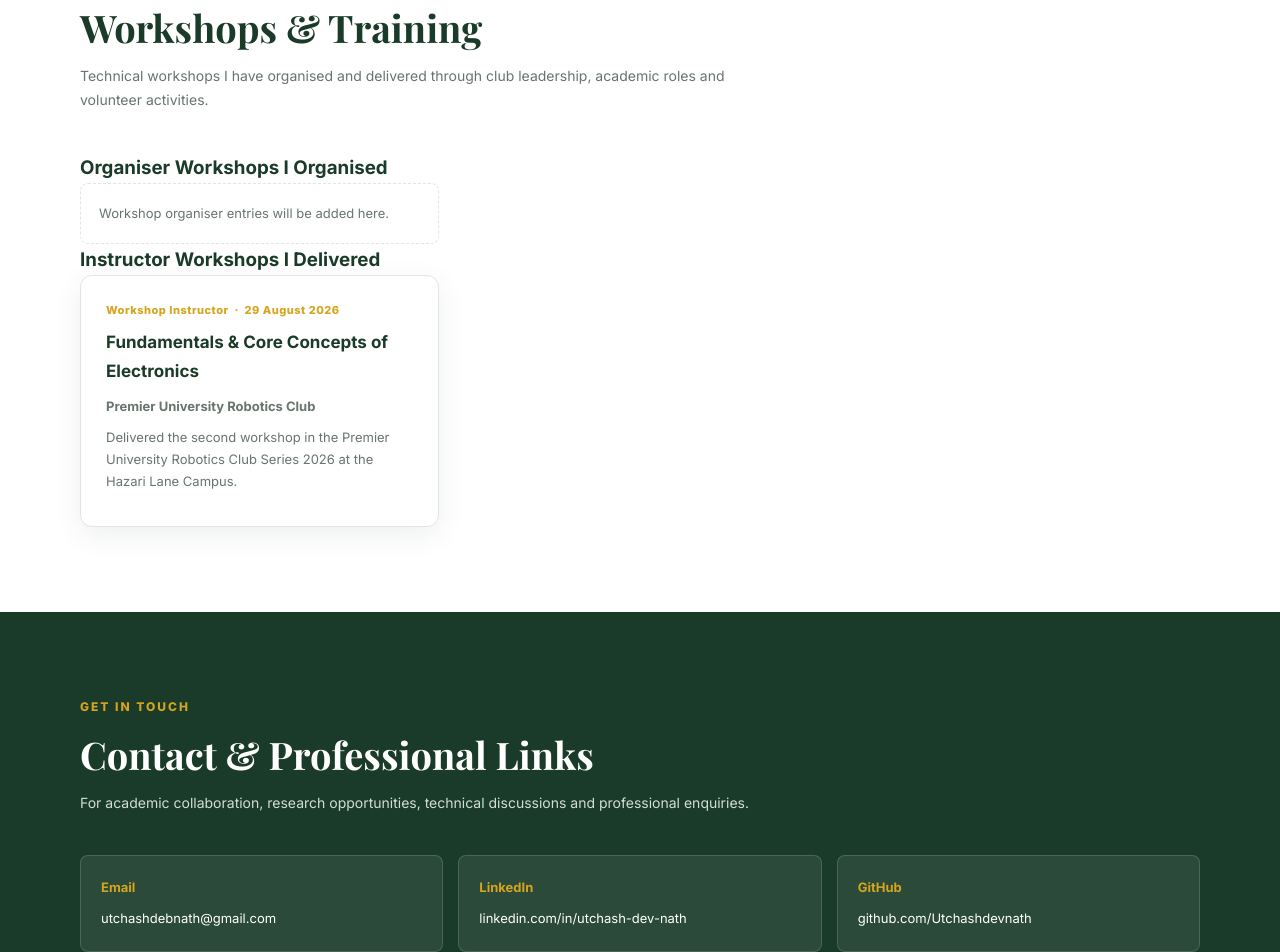
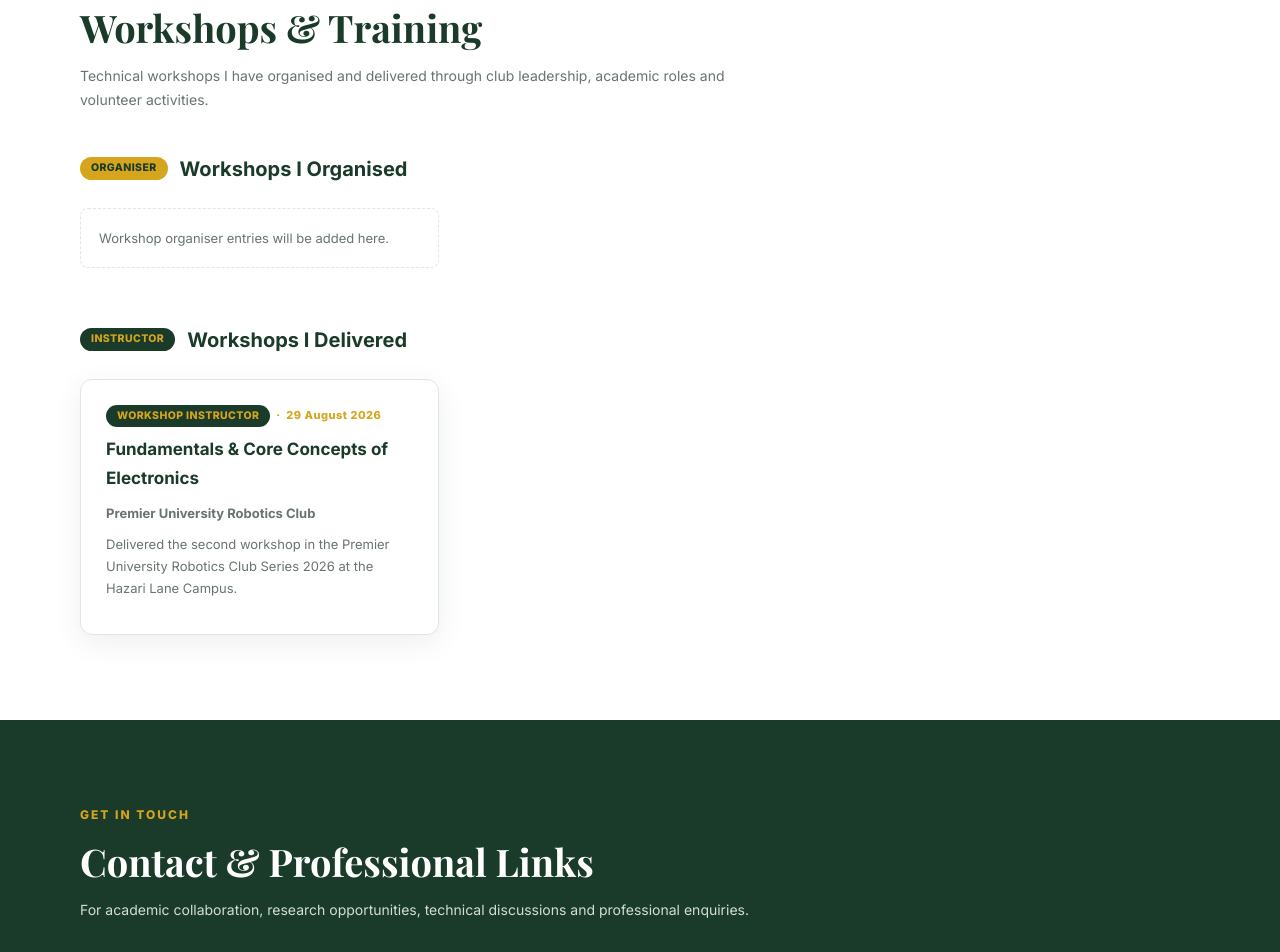
Before and after one commit to Utchashdevnath/Utchashdevnath.github.io, a plain HTML site: page index.html in a window 1280 px wide. Shown: the part 8859-9811 px from the top of the page. Drawn offline with nearby package versions, Linux system fonts and the light colour scheme.

Commit message:
Add styles for workshop groups and badges
Added styles for workshop groups, badges, and contact section.

```diff
--- a/style.css
+++ b/style.css
@@ -507,7 +507,57 @@ h3 { color: var(--green); }
   color: var(--muted);
   font-size: 13px;
 }
+/* ============================================================
+   WORKSHOP GROUPS (Organiser / Instructor)
+   ============================================================ */
+.workshop-group {
+  margin-bottom: 55px;
+}
 
+.workshop-group:last-child {
+  margin-bottom: 0;
+}
+
+.workshop-group-title {
+  display: flex;
+  align-items: center;
+  gap: 12px;
+  margin-bottom: 22px;
+  font-size: 20px;
+  color: var(--green);
+  font-family: "Inter", sans-serif;
+  font-weight: 700;
+}
+
+/* Type badges */
+.badge-type {
+  display: inline-block;
+  padding: 4px 11px;
+  border-radius: 20px;
+  font-size: 10.5px;
+  font-weight: 800;
+  letter-spacing: 0.4px;
+  text-transform: uppercase;
+  line-height: 1.4;
+}
+
+.badge-organiser {
+  background: var(--gold);
+  color: var(--green);
+}
+
+.badge-instructor {
+  background: var(--green);
+  color: var(--gold);
+}
+
+/* Card fact lines (venue / audience) */
+.card-fact {
+  color: var(--muted);
+  font-size: 12.5px;
+  margin: 6px 0 !important;
+  line-height: 1.5;
+}
 /* ============================================================
    CONTACT
    ============================================================ */
```
